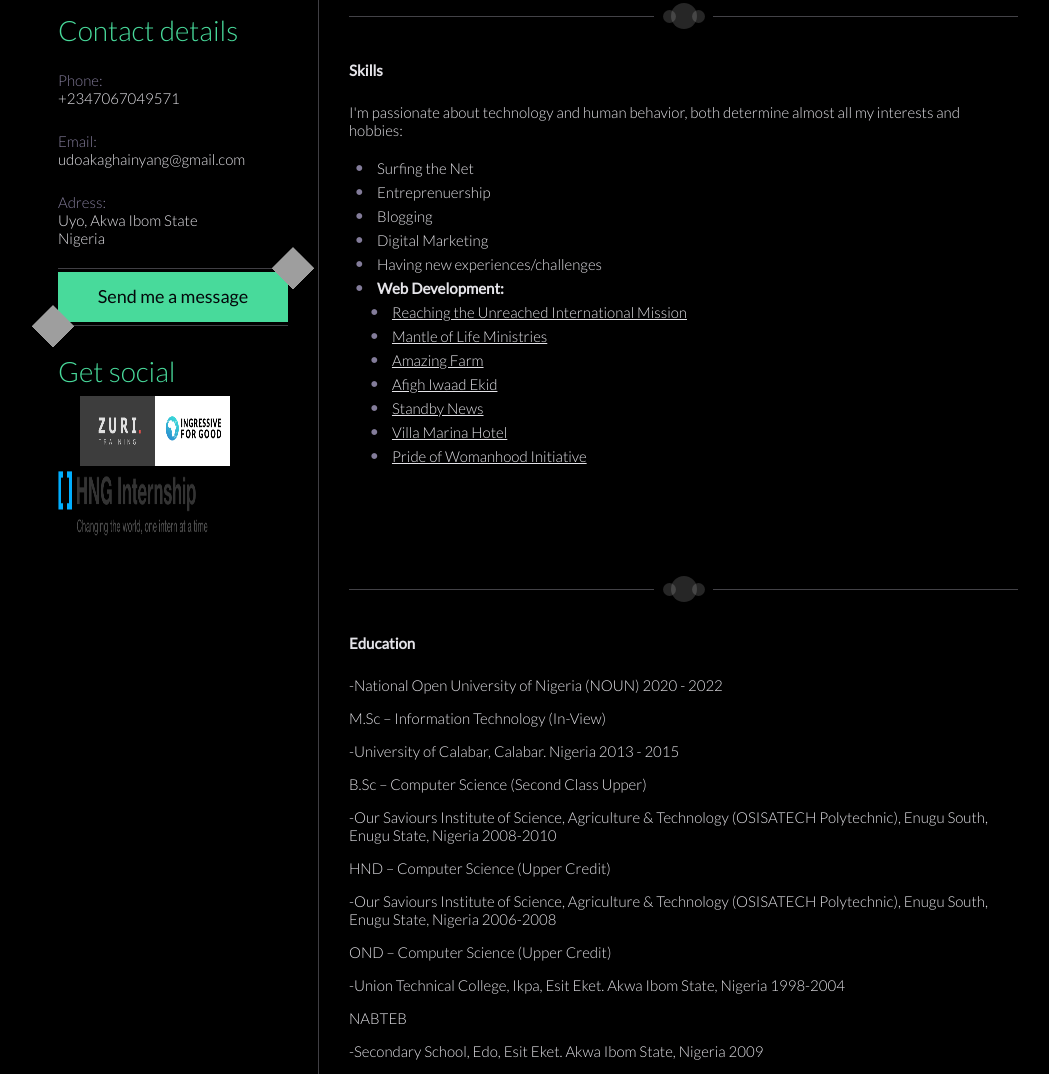
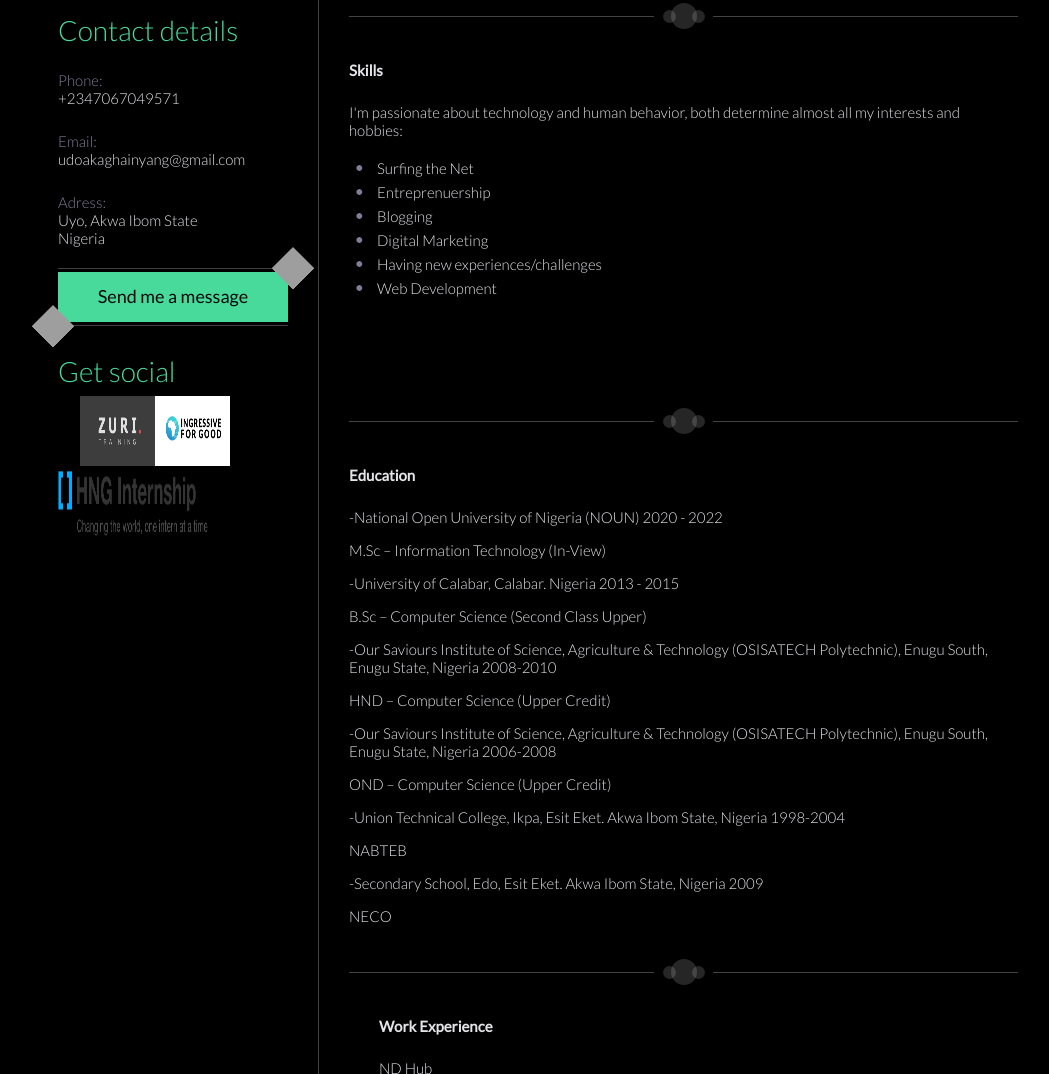
Before and after one commit to peasy90/ZuriIntenshipTask2, a plain HTML site: page index.html in a window 1280 px wide. Shown: the part 784-1858 px from the top of the page, without its empty margins (102-1151 px from the left). Drawn offline with Linux system fonts and the light colour scheme.

Commit message:
Update index.html

```diff
--- a/index.html
+++ b/index.html
@@ -116,18 +116,9 @@
             <li>Blogging</li>
 			<li>Digital Marketing</li>
             <li>Having new experiences/challenges</li>
-            <li><b>Web Development:</b>
-			<ul>
-			<li><a href="https://www.ruimissions.org">Reaching the Unreached International Mission</a></li>
-			<li><a href="https://www.mantleoflifeministries.net">Mantle of Life Ministries</a></li>
-			<li><a href="https://www.amazingfarmng.org">Amazing Farm</a></li>
-			<li><a href="https://www.afighiwaadekid.org">Afigh Iwaad Ekid</a></li>
-			<li><a href="https://www.standbynewsonline.com">Standby News</a></li>
-			<li><a href="https://www.villamarinang.com">Villa Marina Hotel</a></li>
-			<li><a href="https://www.poweinitiative.org">Pride of Womanhood Initiative</a></li>
-			</ul>
-			</li>
-		  </ul>
+	    <li>Web Development</li>
+
+	  </ul>
         </div>
     <div class="horizontal_line">
           <div class="line_left"></div>
```
